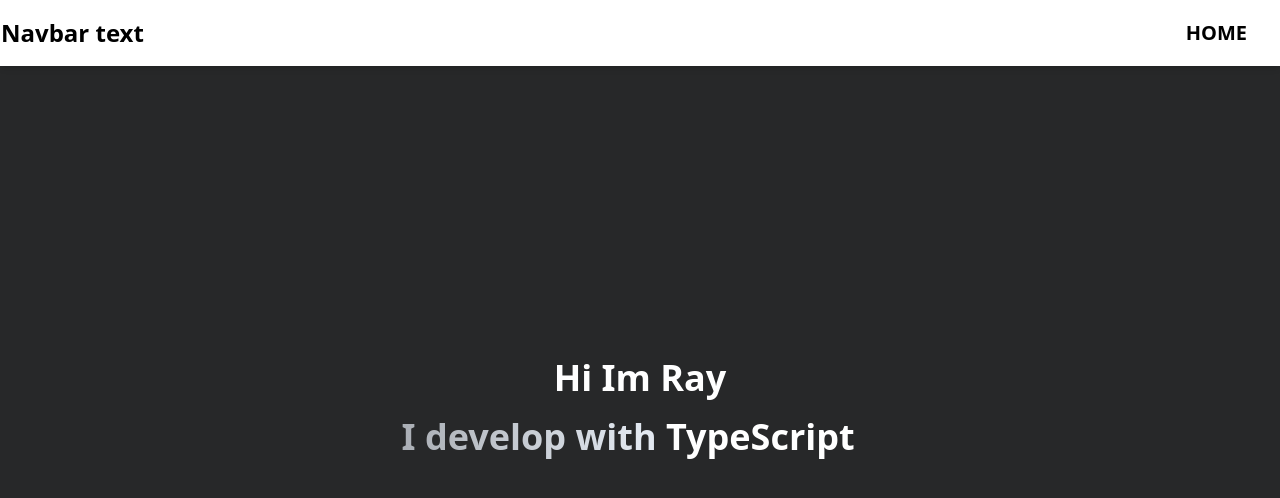
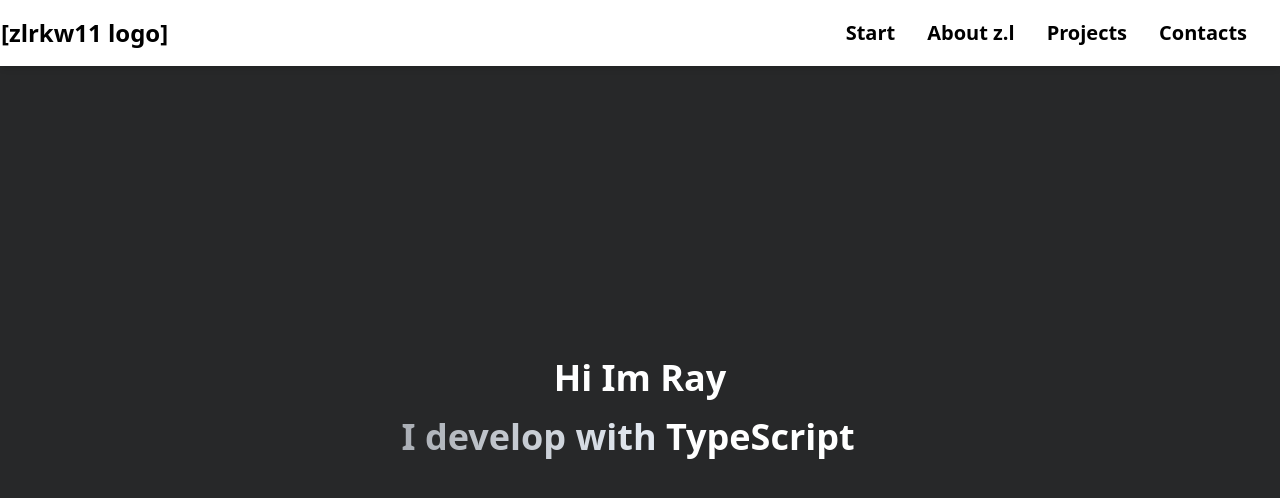
Before and after one commit to zlrkw11/portfolio-zl, a React (Vite) app: page / in a window 1280 px wide. Shown: the top 498 px of the page. Built offline with nearby package versions, Linux system fonts and the light colour scheme.

Commit message:
link names

```diff
--- a/src/components/Navbar.jsx
+++ b/src/components/Navbar.jsx
@@ -1,10 +1,15 @@
 function Navbar() {
-  let Links = [{ name: "HOME", link: "/" }];
+  let Links = [
+    { name: "Start", link: "/" },
+    { name: "About z.l", link: "/" },
+    { name: "Projects", link: "/" },
+    { name: "Contacts", link: "/" },
+  ];
   return (
     <div className="border border-white shadow-md w-full fixed top-0 left-0">
       <div className="md:flex bg-white py-4">
         <div className="font-bold text-2xl cursor-pointer flex items-center">
-          Navbar text
+          [zlrkw11 logo]
         </div>
         <ul className="md:flex md:items-center ml-auto">
           {Links.map((link) => (
```
